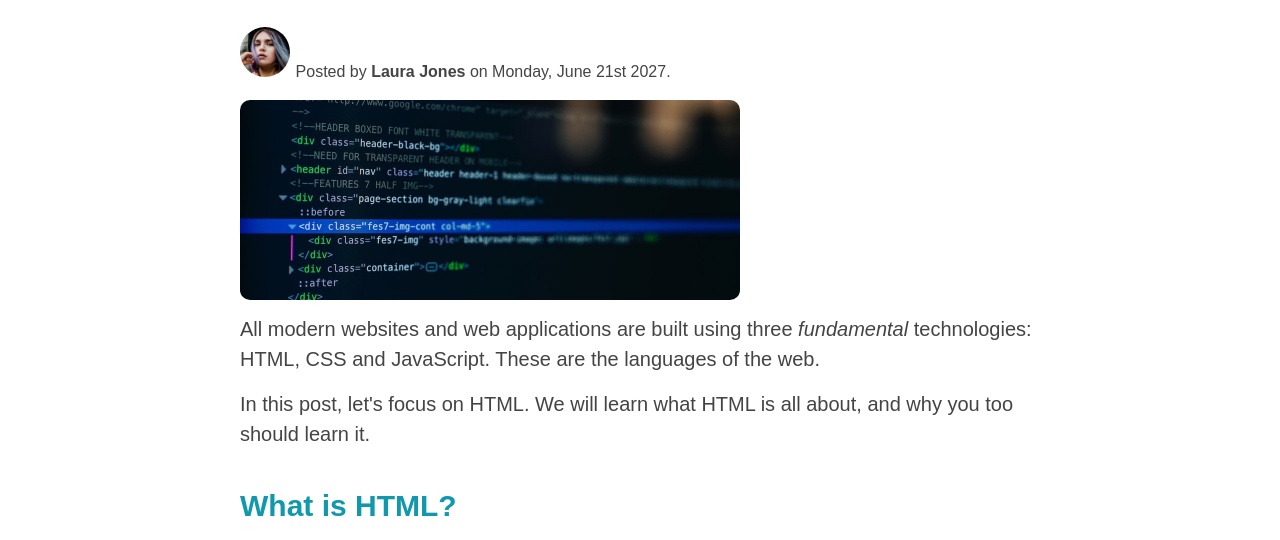
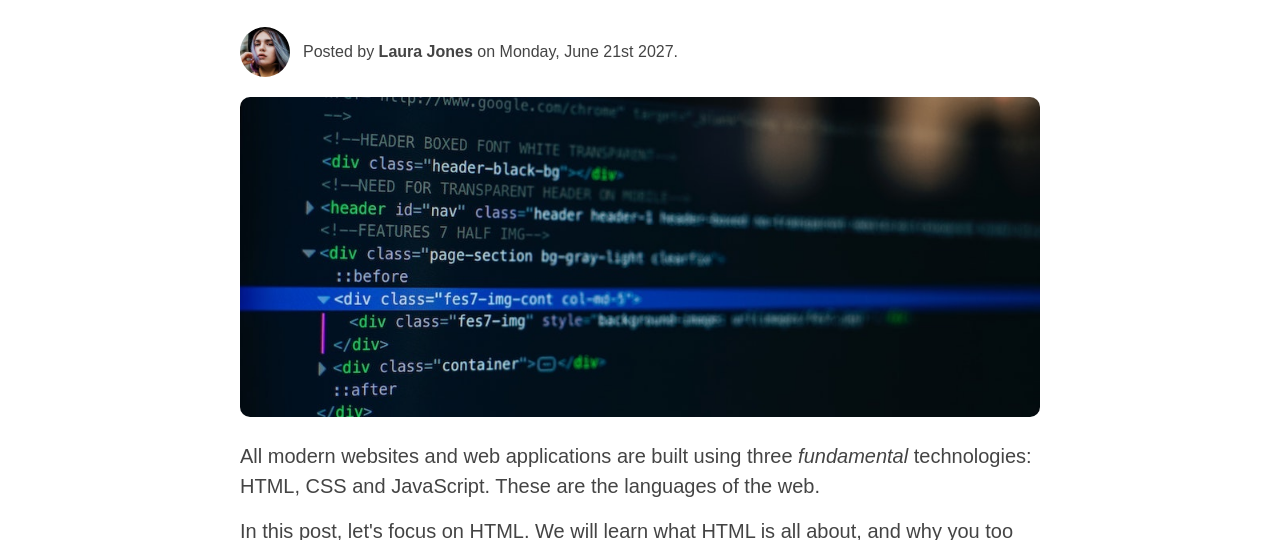
Before and after one commit to Abdullah-Diab/Kalbonyan-Elmarsos-, a plain HTML site: page 02 Udemy/01 HTML and CSS/Project #1/index.html in a window 1280 px wide. Shown: the part 216-756 px from the top of the page. Drawn offline with Linux system fonts and the light colour scheme.

Commit message:
Upload Files

```diff
--- a/02 Udemy/01 HTML and CSS/Project #1/index.html
+++ b/02 Udemy/01 HTML and CSS/Project #1/index.html
@@ -26,17 +26,17 @@
             alt="Headshot of Laura Jones"
             height="50px"
             style="border-radius: 50%"
+            class="outher-img"
           />
-          <span
+          <p class="outher-of-img"
             >Posted by<strong> Laura Jones </strong>on Monday, June 21st
-            2027.</span
+            2027.</p
           >
         </p>
         <img
+          class="code-img"
           src="img/post-img.jpg"
           alt="HTML code on a screen"
-          width="500"
-          style="border-radius: 10px; margin-bottom: 10px"
         />
         <p>
           All modern websites and web applications are built using three
--- a/02 Udemy/01 HTML and CSS/Project #1/style.css
+++ b/02 Udemy/01 HTML and CSS/Project #1/style.css
@@ -52,8 +52,23 @@ article {
   margin-bottom: 60px;
 }
 
-span {
+.outher-img {
+  float: left;
+  margin-bottom: 20px;
+}
+
+.outher-of-img {
+  float: left;
   font-size: 16px;
+  margin-left: 13px;
+  padding-top: 13px;
+}
+
+.code-img {
+  border-radius: 10px;
+  margin-bottom: 20px;
+  width: 800px;
+  height: auto;
 }
 
 aside {
@@ -103,11 +118,6 @@ p {
   font-size: 20px;
   line-height: 1.5;
   margin-bottom: 15px;
-}
-
-.outher {
-  font-size: 16px;
-  font-weight: bold;
 }
 
 ul,
@@ -163,3 +173,8 @@ li {
 .blog-page a:hover {
   color: #1098ad;
 }
+
+.outher {
+  font-size: 16px;
+  font-weight: bold;
+}
```
